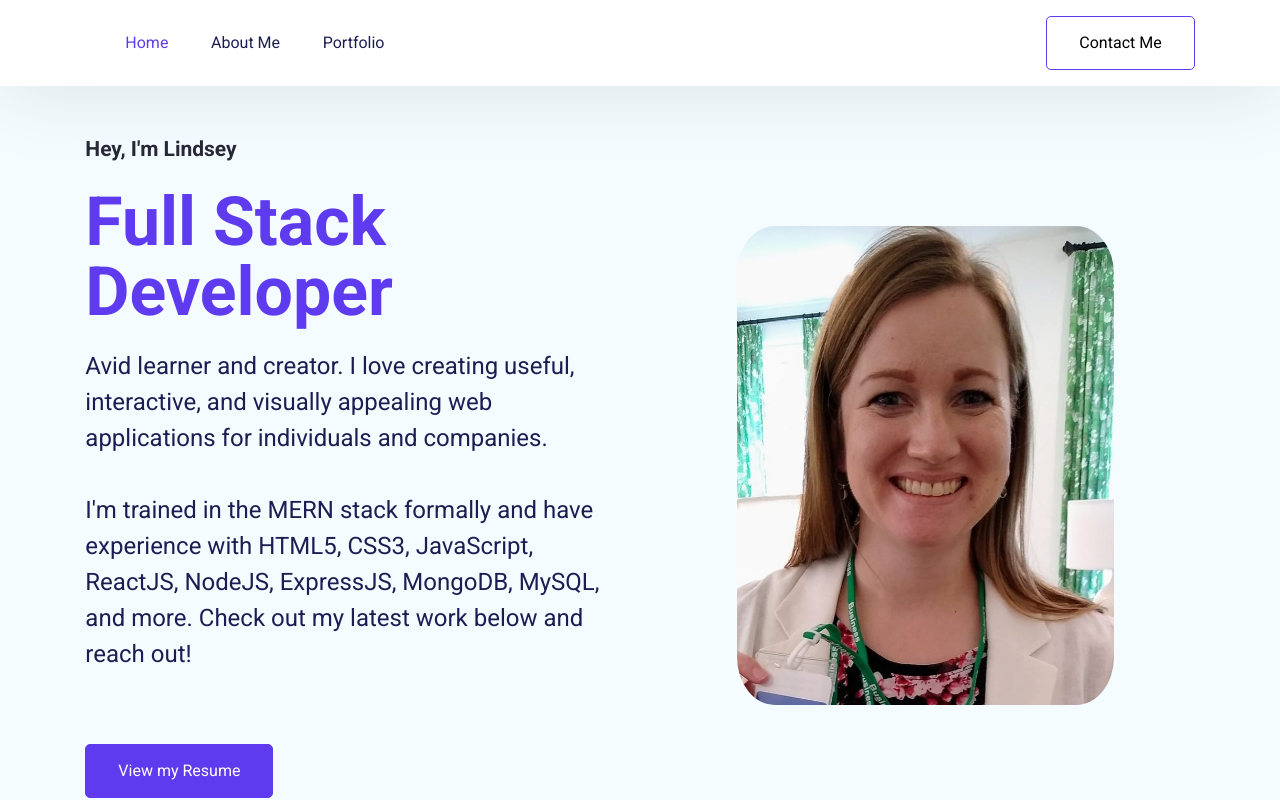
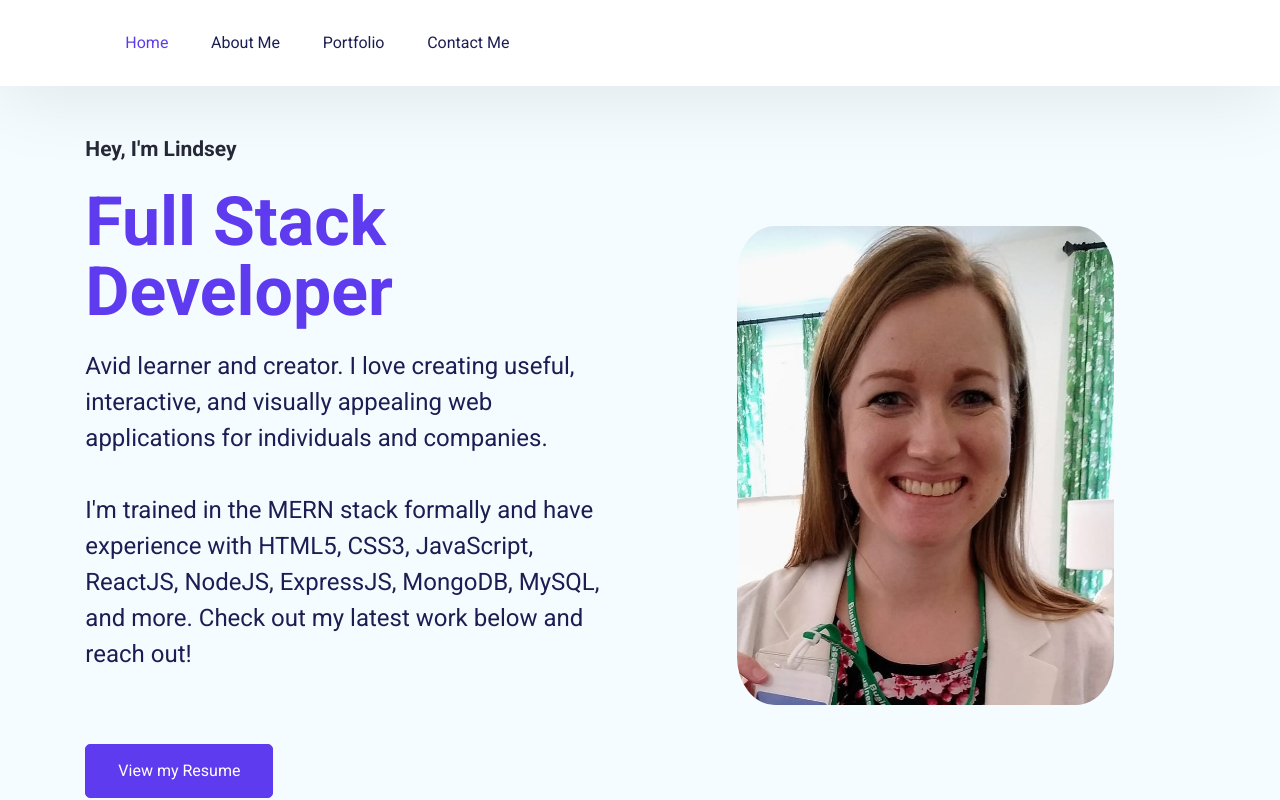
Before and after one commit to lindseycarlson23/new-react-portfolio, a React (Create React App) app: page / in a window 1280 px wide. Shown: the top 800 px of the page. Built offline with nearby package versions, Linux system fonts and the light colour scheme.

Commit message:
added Contact Me to hamburger menu

```diff
--- a/src/Pages/Home/Footer.jsx
+++ b/src/Pages/Home/Footer.jsx
@@ -62,7 +62,7 @@ function Footer() {
                 Contact
               </Link>
             </li>
-            <li>
+            {/* <li>
               <Link
                 activeClass="navbar--active-content"
                 spy={true}
@@ -74,7 +74,7 @@ function Footer() {
               >
                 Testimonials
               </Link>
-            </li>
+            </li> */}
           </ul>
         </div>
         <div className="footer--social--icon">
--- a/src/Pages/Home/Navbar.jsx
+++ b/src/Pages/Home/Navbar.jsx
@@ -7,8 +7,6 @@ function Navbar() {
   const toggleNav = () => {
     setNavActive(!navActive);
   };
-
-
 
   const closeMenu = () => {
     setNavActive(false);
@@ -91,6 +89,20 @@ function Navbar() {
             </Link>
           </li>
 
+          <li>
+            <Link
+              onClick={closeMenu}
+              activeClass="navbar--active-content"
+              spy={true}
+              smooth={true}
+              offset={-70}
+              duration={500}
+              to="Contact"
+              className="navbar--content"
+            >
+              Contact Me
+            </Link>
+          </li>
           {/* <li>
             <Link
               onClick={closeMenu}
@@ -99,27 +111,14 @@ function Navbar() {
               smooth={true}
               offset={-70}
               duration={500}
-              to="Testimonials"
+              to="Contact"
               className="navbar--content"
             >
-              Testimonials
+              Contact Me
             </Link>
           </li> */}
-
         </ul>
       </div>
-      <Link
-        onClick={closeMenu}
-        activeClass="navbar--active-content"
-        spy={true}
-        smooth={true}
-        offset={-70}
-        duration={500}
-        to="Contact"
-        className="btn btn-outline-primary"
-      >
-        Contact Me
-      </Link>
     </nav>
   );
 }
```
